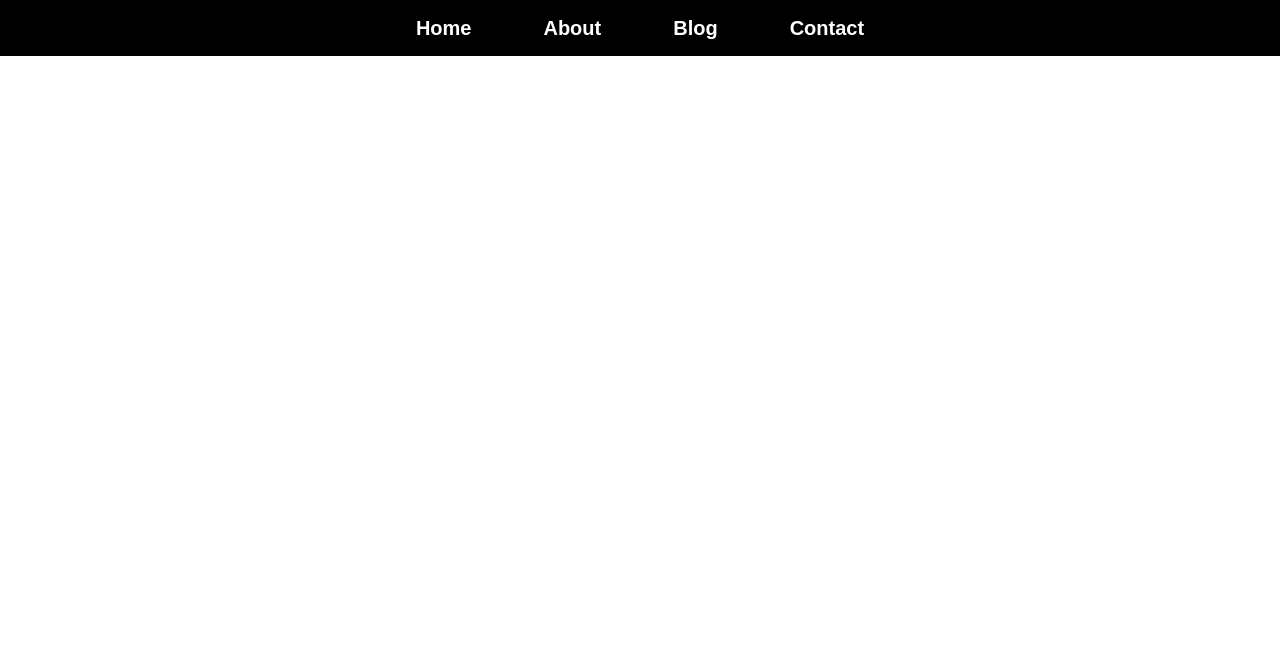
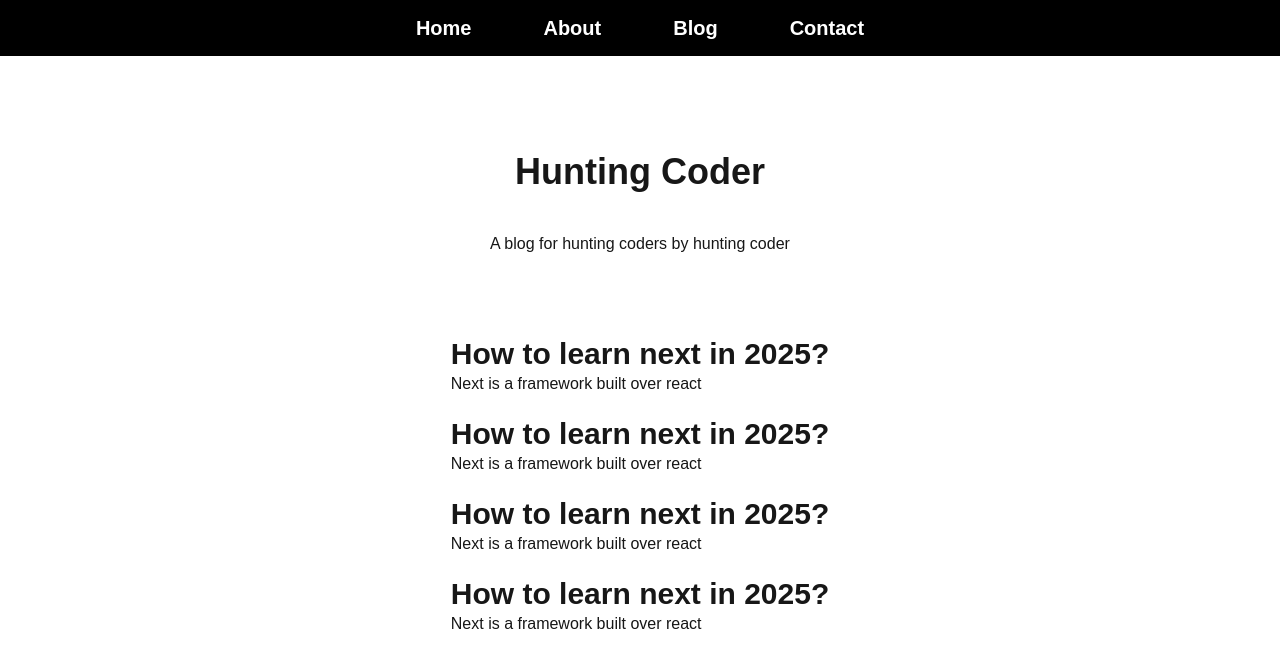
Before and after one commit to yashr775/huntingcoder, a Next.js app in the folder client/: page / in a window 1280 px wide. Shown: the top 668 px of the page. Built offline with nearby package versions, Linux system fonts and the light colour scheme.

Commit message:
Home page completed

```diff
--- a/client/src/app/layout.js
+++ b/client/src/app/layout.js
@@ -11,10 +11,6 @@ const geistMono = Geist_Mono({
   subsets: ["latin"],
 });
 
-export const metadata = {
-  title: "Create Next App",
-  description: "Generated by create next app",
-};
 
 export default function RootLayout({ children }) {
   return (
--- a/client/src/app/page.js
+++ b/client/src/app/page.js
@@ -1,8 +1,40 @@
 import Navbar from "@/components/Navbar";
-7
+import Head from "next/head";
+
+export const metadata = {
+  title: "Hunting coder",
+  description: "Generated by create next app",
+};
 
 export default function Home() {
   return (
-    <div className="bg-white min-h-screen"><Navbar /><div ></div></div>
+    <div className="min-h-screen flex flex-col">
+      <Head>
+        <title key="title">Hunting Coder</title>{" "}
+        <meta
+          name="description"
+          content="A blog for coders by a hunting coder"
+        />
+      </Head>
+      <Navbar />
+
+      {/* Centering Content */}
+      <div className="flex flex-col items-center flex-grow">
+        <div className="text-4xl font-bold mt-24">Hunting Coder</div>
+        <div className=" mt-10 mb-20">A blog for hunting coders by hunting coder</div>
+        <div className="blogs">
+          <div className="blogItem">
+            <h1 className="text-3xl font-bold">How to learn next in 2025?</h1>
+            <p className="mb-5">Next is a framework built over react</p>
+            <h1 className="text-3xl font-bold">How to learn next in 2025?</h1>
+            <p className="mb-5">Next is a framework built over react</p>
+            <h1 className="text-3xl font-bold">How to learn next in 2025?</h1>
+            <p className="mb-5">Next is a framework built over react</p>
+            <h1 className="text-3xl font-bold">How to learn next in 2025?</h1>
+            <p className="mb-5">Next is a framework built over react</p>
+          </div>
+        </div>
+      </div>
+    </div>
   );
 }
--- a/client/src/components/Navbar.jsx
+++ b/client/src/components/Navbar.jsx
@@ -1,6 +1,7 @@
 const Navbar = () => {
     return (
         <div className="bg-black w-full h-14 flex justify-center items-center">
+
             <ul className="flex text-xl space-x-10 text-white font-bold">
                 <li className="py-2 px-4 hover:text-gray-400 cursor-pointer">Home</li>
                 <li className="py-2 px-4 hover:text-gray-400 cursor-pointer">About</li>
```
